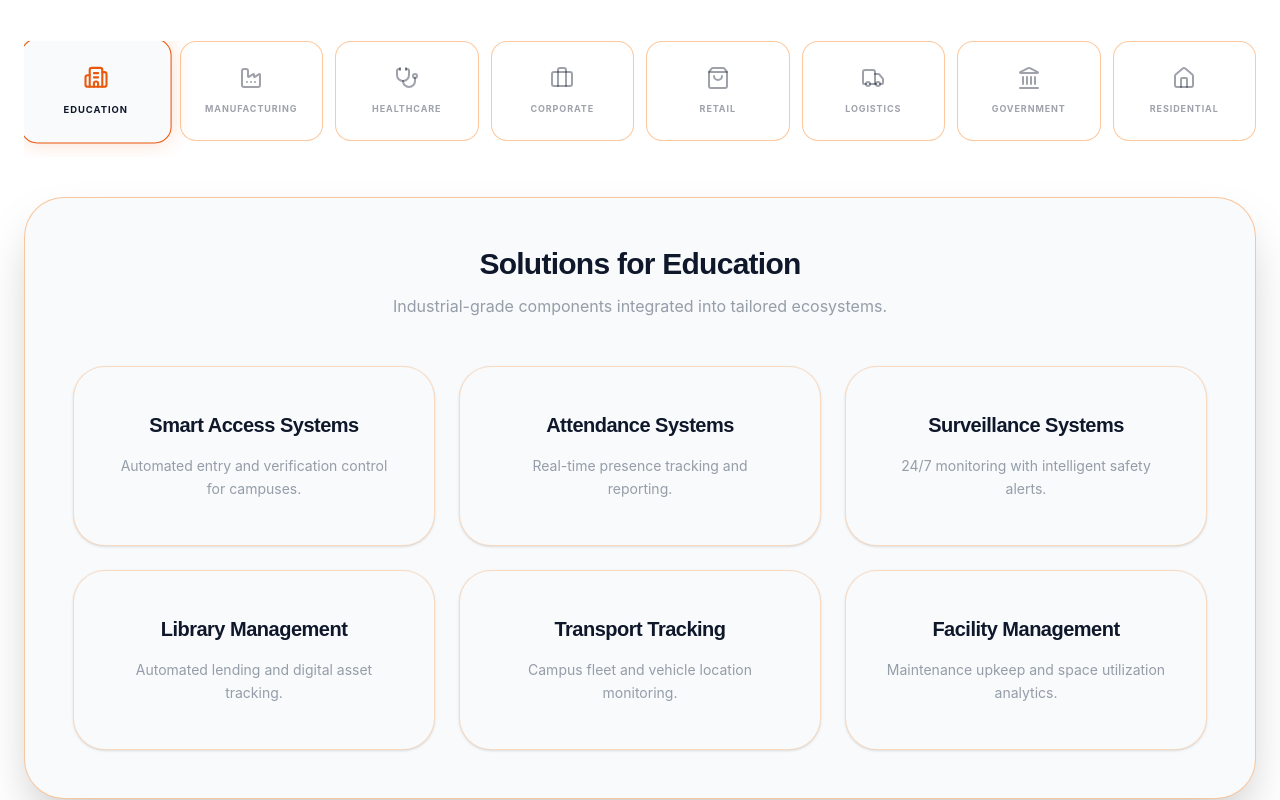
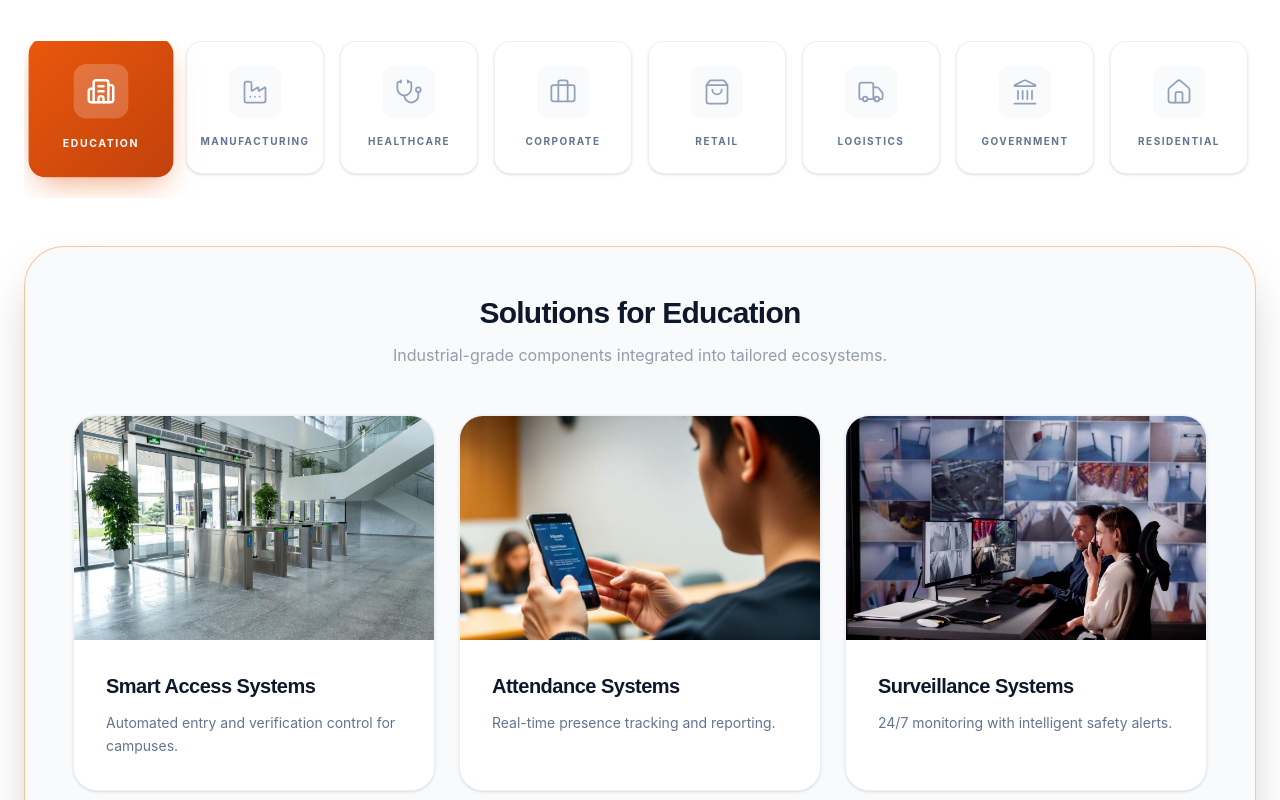
Before and after one commit to deepanshu076/NxSolution, a React (Vite) app: page /solutions in a window 1280 px wide. Shown: the part 920-1720 px from the top of the page. Built offline with nearby package versions, Linux system fonts and the light colour scheme.

Commit message:
feat: redesign domain tabs and solution cards, integrate images

```diff
--- a/src/pages/Solutions.tsx
+++ b/src/pages/Solutions.tsx
@@ -39,28 +39,28 @@ const domainList = [
 
 const solutionsData = {
   education: [
-    { name: "Smart Access Systems", desc: "Automated entry and verification control for campuses.", icon: Shield },
-    { name: "Attendance Systems", desc: "Real-time presence tracking and reporting.", icon: Users },
-    { name: "Surveillance Systems", desc: "24/7 monitoring with intelligent safety alerts.", icon: Activity },
+    { name: "Smart Access Systems", desc: "Automated entry and verification control for campuses.", icon: Shield, image: "/images/smart access system.jpeg" },
+    { name: "Attendance Systems", desc: "Real-time presence tracking and reporting.", icon: Users, image: "/images/attendance system.jpeg" },
+    { name: "Surveillance Systems", desc: "24/7 monitoring with intelligent safety alerts.", icon: Activity, image: "/images/survillance monitoring.jpeg" },
     { name: "Library Management", desc: "Automated lending and digital asset tracking.", icon: Database },
     { name: "Transport Tracking", desc: "Campus fleet and vehicle location monitoring.", icon: Truck },
     { name: "Facility Management", desc: "Maintenance upkeep and space utilization analytics.", icon: Settings }
   ],
   manufacturing: [
     { name: "Movement Tracking", desc: "Real-time tracking of assets and floor personnel.", icon: Users },
-    { name: "Energy Optimization", desc: "Smart consumption and predictive load management.", icon: Zap },
+    { name: "Energy Optimization", desc: "Smart consumption and predictive load management.", icon: Zap, image: "/images/energy optimization.jpeg" },
     { name: "Water Management", desc: "Usage monitoring and leakage detection systems.", icon: Droplets },
-    { name: "Security Intelligence", desc: "Advanced threat detection for industrial sites.", icon: Activity },
-    { name: "Workflow Automation", desc: "Process digitization and task routing systems.", icon: Settings },
+    { name: "Security Intelligence", desc: "Advanced threat detection for industrial sites.", icon: Activity, image: "/images/security intelligence.jpeg" },
+    { name: "Workflow Automation", desc: "Process digitization and task routing systems.", icon: Settings, image: "/images/workflow automation.jpeg" },
     { name: "Inventory Management", desc: "Smart tracking of raw materials and finished goods.", icon: Database }
   ],
   healthcare: [
     { name: "Secure Zone Control", desc: "Role-based access for restricted medical areas.", icon: Shield },
     { name: "Patient Monitoring", desc: "Integrated smart sensors for real-time awareness.", icon: Activity },
-    { name: "Staff Attendance", desc: "Contactless presence tracking for varied shifts.", icon: Users },
+    { name: "Staff Attendance", desc: "Contactless presence tracking for varied shifts.", icon: Users, image: "/images/attendance system.jpeg" },
     { name: "Asset Management", desc: "Tracking critical equipment and samples.", icon: Database },
     { name: "Hygience Automation", desc: "Automated washroom and sanitation monitoring.", icon: Droplets },
-    { name: "Energy Optimization", desc: "Intelligent lighting and HVAC control for labs.", icon: Zap }
+    { name: "Energy Optimization", desc: "Intelligent lighting and HVAC control for labs.", icon: Zap, image: "/images/energy optimization.jpeg" }
   ],
   // Fallback for others to keep code small for demo
 };
@@ -122,17 +122,28 @@ export default function Solutions() {
               <h2 className="text-[clamp(28px,4vw,48px)] font-display font-bold text-brand-black leading-tight">Integrated Smart Solutions</h2>
            </div>
 
-           <div className="grid grid-cols-2 md:grid-cols-4 lg:grid-cols-8 gap-3 mb-10 overflow-x-auto pb-4 scrollbar-hide">
-              {domainList.map((dom) => (
-                <button
-                  key={dom.id}
-                  onClick={() => setActiveDomain(dom.id)}
-                  className={`flex flex-col items-center justify-center gap-3 p-5 md:p-6 rounded-2xl border transition-all min-w-[120px] md:min-w-0 ${activeDomain === dom.id ? "bg-soft-white border-brand-walnut walnut-glow scale-105" : "bg-warm-cream border-soft-taupe/50 text-brand-black/40 hover:bg-soft-white"}`}
-                >
-                   <dom.icon size={24} className={activeDomain === dom.id ? "text-brand-walnut" : ""} />
-                   <span className={`text-[9px] font-bold uppercase tracking-widest ${activeDomain === dom.id ? "text-brand-black" : ""}`}>{dom.name}</span>
-                </button>
-              ))}
+           <div className="flex gap-4 md:grid md:grid-cols-4 lg:grid-cols-8 mb-12 overflow-x-auto pb-6 scrollbar-hide px-2">
+              {domainList.map((dom) => {
+                const isActive = activeDomain === dom.id;
+                return (
+                  <button
+                    key={dom.id}
+                    onClick={() => setActiveDomain(dom.id)}
+                    className={`relative flex flex-col items-center justify-center gap-4 p-6 rounded-2xl transition-all duration-300 min-w-[140px] md:min-w-0 outline-none
+                      ${isActive
+                        ? "bg-gradient-to-br from-[#EA580C] to-[#C2410C] border-transparent shadow-[0_12px_30px_-10px_rgba(234,88,12,0.6)] scale-105 z-10"
+                        : "bg-white border border-slate-200/60 shadow-sm hover:border-[#EA580C]/40 hover:shadow-xl hover:shadow-slate-200 hover:-translate-y-1 text-slate-500 hover:text-slate-900"
+                      }`}
+                  >
+                     <div className={`p-3 rounded-xl transition-colors duration-300 ${isActive ? 'bg-white/20 text-white' : 'bg-slate-50 text-slate-400 group-hover:text-[#EA580C]'}`}>
+                       <dom.icon size={28} className={isActive ? "text-white" : ""} strokeWidth={isActive ? 2 : 1.5} />
+                     </div>
+                     <span className={`text-[10px] font-bold uppercase tracking-[0.15em] transition-colors duration-300 ${isActive ? "text-white" : ""}`}>
+                       {dom.name}
+                     </span>
+                  </button>
+                );
+              })}
            </div>
 
            <div className="bg-soft-white rounded-[2.5rem] border border-soft-taupe/50 overflow-hidden shadow-2xl p-8 md:p-12">
@@ -150,10 +161,35 @@ export default function Solutions() {
                         animate={{ opacity: 1, scale: 1 }}
                         exit={{ opacity: 0, scale: 0.95 }}
                         transition={{ duration: 0.3 }}
-                        className="bg-soft-white rounded-[2rem] p-8 md:p-10 border border-soft-taupe/30 hover:border-brand-walnut transition-all group flex flex-col justify-center text-center min-h-[180px] shadow-sm hover:shadow-md"
+                        className="bg-white rounded-3xl overflow-hidden border border-slate-200/60 hover:border-[#EA580C]/40 transition-all duration-300 group flex flex-col shadow-sm hover:shadow-xl hover:-translate-y-1"
                       >
-                         <h4 className="font-bold text-brand-black text-lg md:text-xl mb-4 group-hover:text-brand-walnut transition-colors">{sol.name}</h4>
-                         <p className="text-charcoal/50 text-xs md:text-sm leading-relaxed">{sol.desc}</p>
+                         {/* Card Image Area */}
+                         {sol.image ? (
+                           <div className="w-full h-48 sm:h-56 overflow-hidden bg-slate-100 relative">
+                             <img
+                               src={sol.image}
+                               alt={sol.name}
+                               className="w-full h-full object-cover transition-transform duration-700 group-hover:scale-110"
+                             />
+                             <div className="absolute inset-0 bg-gradient-to-t from-black/60 via-transparent to-transparent opacity-0 group-hover:opacity-100 transition-opacity duration-300" />
+                           </div>
+                         ) : (
+                           <div className="w-full h-40 bg-slate-50 flex items-center justify-center border-b border-slate-100">
+                             <div className="p-4 bg-white rounded-2xl shadow-sm">
+                               <sol.icon size={32} className="text-slate-400 group-hover:text-[#EA580C] transition-colors" />
+                             </div>
+                           </div>
+                         )}
+
+                         {/* Card Content Area */}
+                         <div className="p-6 md:p-8 flex-1 flex flex-col bg-white z-10 relative">
+                           <h4 className="font-bold text-slate-900 text-lg md:text-xl mb-3 group-hover:text-[#EA580C] transition-colors">
+                             {sol.name}
+                           </h4>
+                           <p className="text-slate-500 text-sm leading-relaxed">
+                             {sol.desc}
+                           </p>
+                         </div>
                       </motion.div>
                     ))}
                  </AnimatePresence>
```
